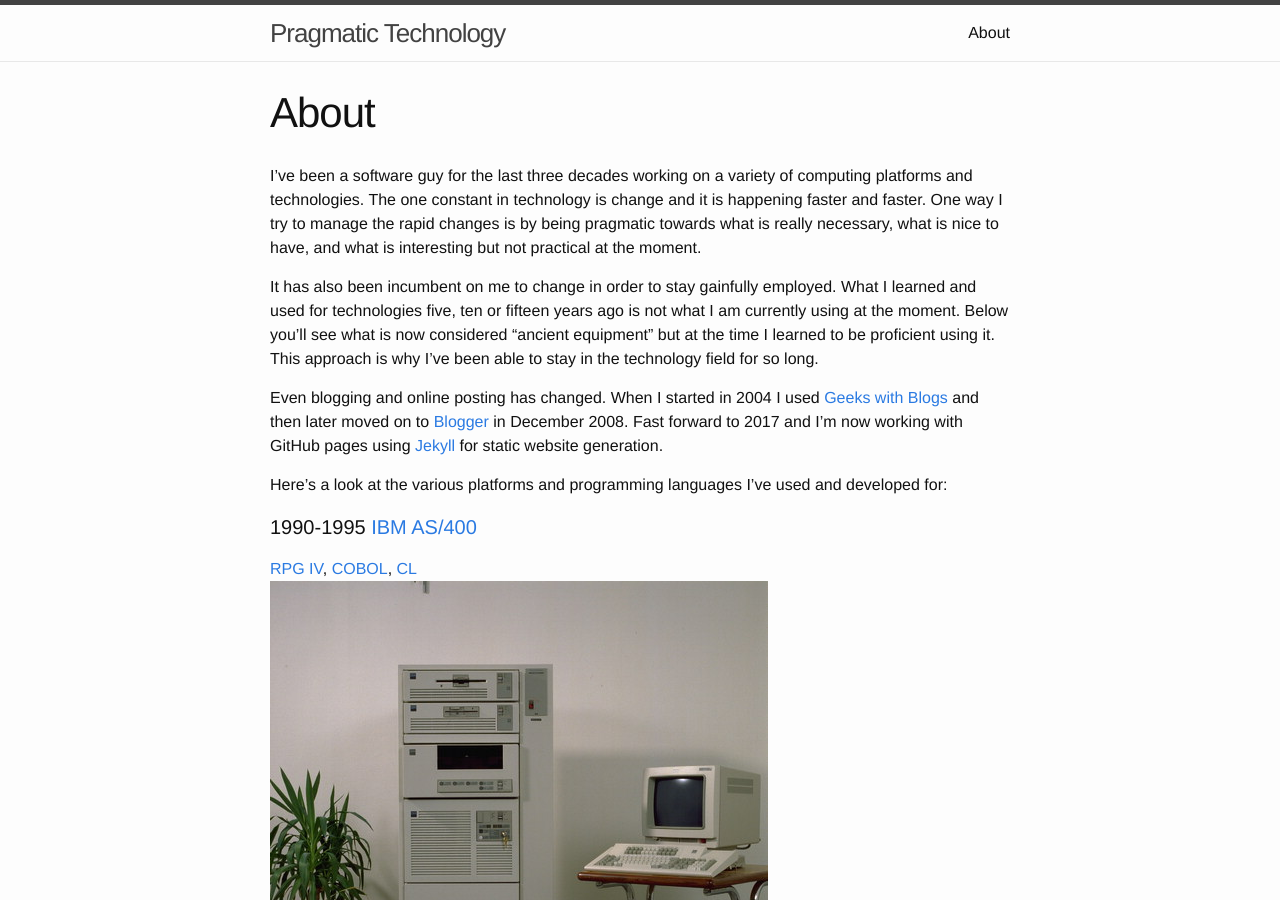
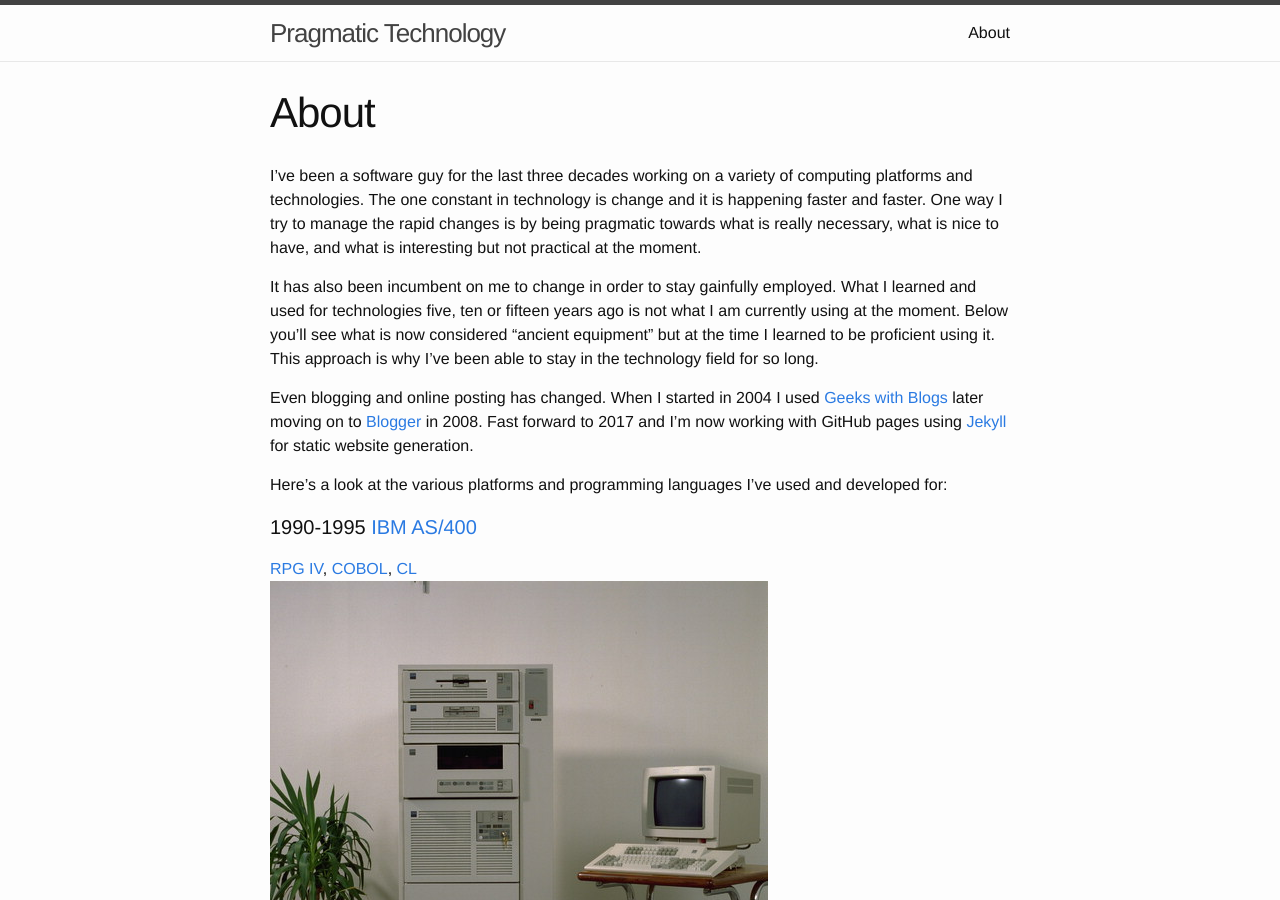
Before and after one commit to jwatson3d/jwatson3d.github.io, a Jekyll site: the page built from about.md, in a window 1280 px wide and 900 px high. Built offline with Jekyll 4.4.1, drawn with Linux system fonts in a browser that asks for light colours.

Commit message:
about
missed latest change to blogging history

```diff
--- a/about.md
+++ b/about.md
@@ -8,7 +8,7 @@ I've been a software guy for the last three decades working on a variety of comp
 
 It has also been incumbent on me to change in order to stay gainfully employed. What I learned and used for technologies five, ten or fifteen years ago is not what I am currently using at the moment. Below you'll see what is now considered "ancient equipment" but at the time I learned to be proficient using it. This approach is why I've been able to stay in the technology field for so long.
 
-Even blogging and online posting has changed. When I started in 2004 I used [Geeks with Blogs](http://geekswithblogs.net/jwatson/Default.aspx) and then later moved on to [Blogger](http://pragmatic-software.blogspot.com/) in December 2008. Fast forward to 2017 and I'm now working with GitHub pages using [Jekyll](https://jekyllrb.com/) for static website generation.
+Even blogging and online posting has changed. When I started in 2004 I used [Geeks with Blogs](http://geekswithblogs.net/jwatson/Default.aspx) later moving on to [Blogger](http://pragmatic-software.blogspot.com/) in 2008. Fast forward to 2017 and I'm now working with GitHub pages using [Jekyll](https://jekyllrb.com/) for static website generation.
 
 Here's a look at the various platforms and programming languages I've used and developed for:
 
```
